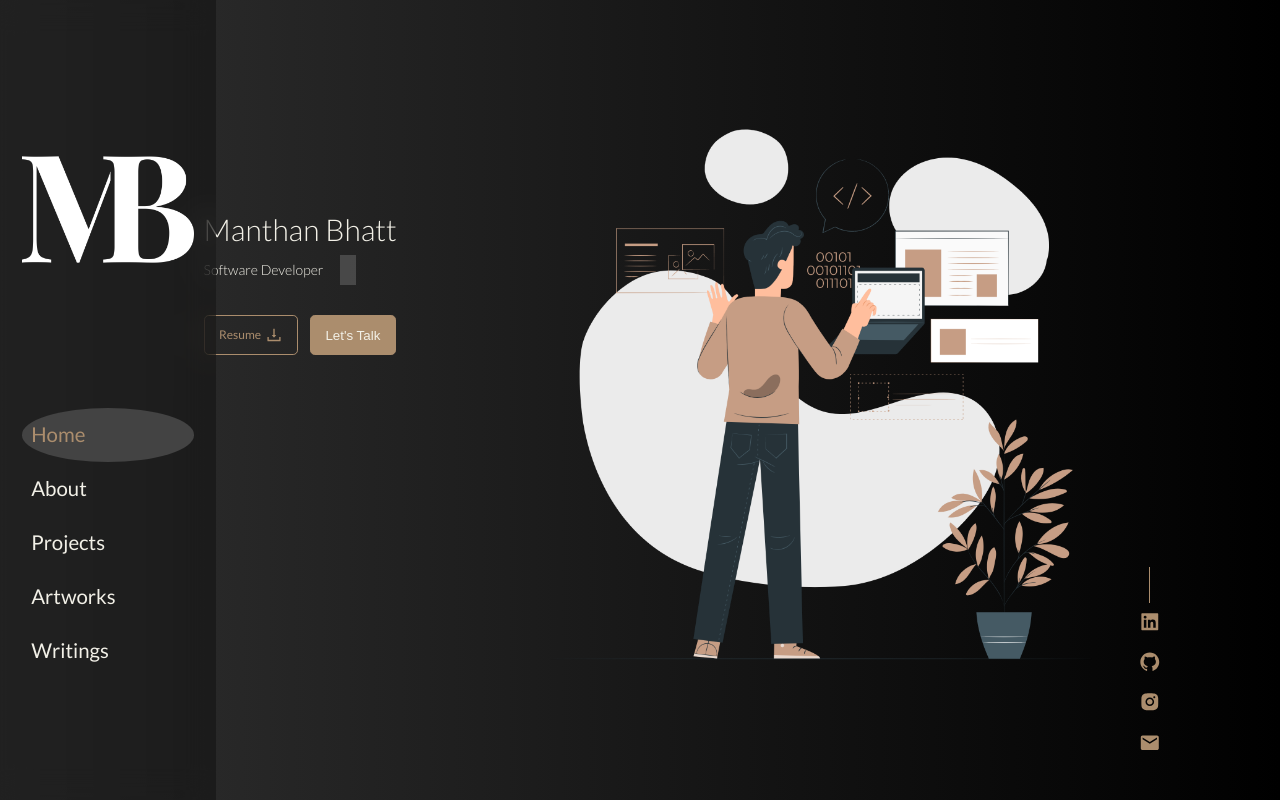
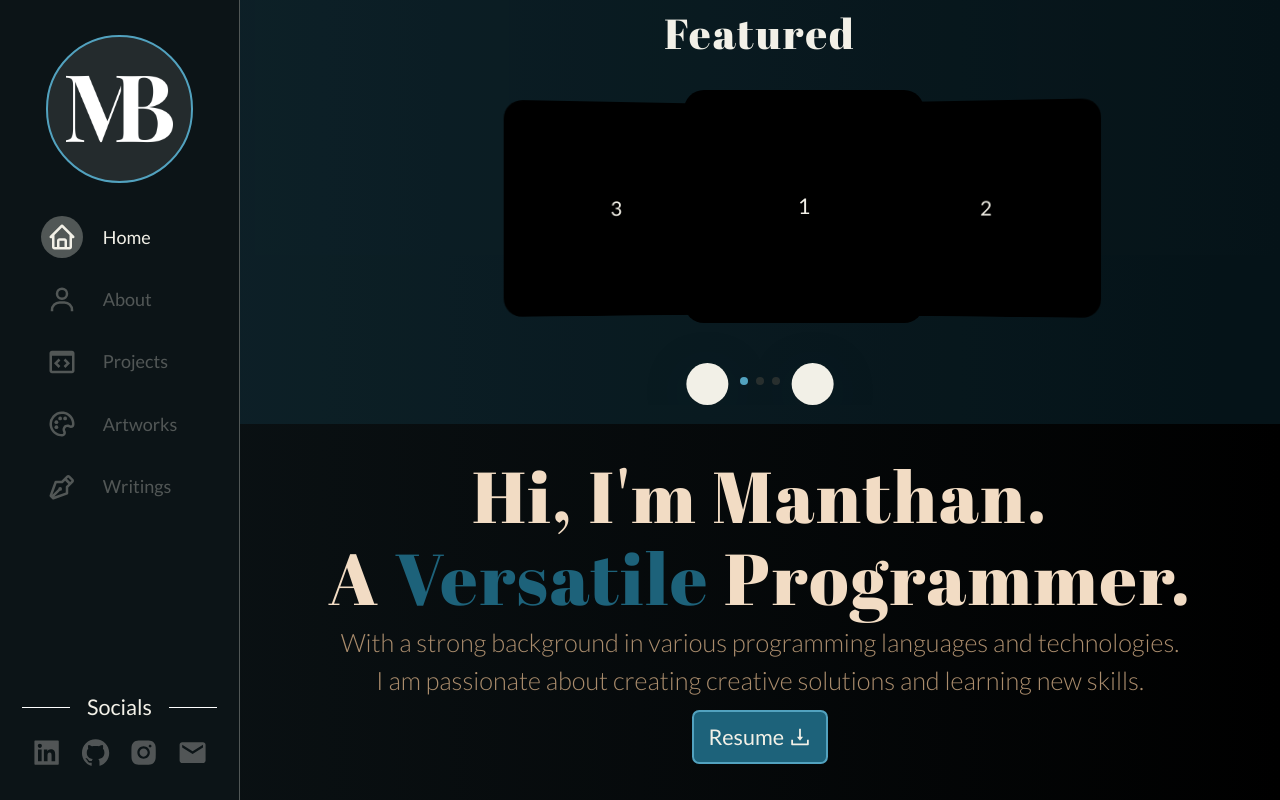
Before and after one commit to man1han/man1han.github.io, a React (Create React App) app: page / in a window 1280 px wide. Built offline with nearby package versions, Linux system fonts and the light colour scheme; grey boxes are pictures that could not be loaded.

Commit message:
idk featured?

```diff
--- a/package.json
+++ b/package.json
@@ -11,8 +11,9 @@
     "react-dom": "^18.2.0",
     "react-icons": "^4.4.0",
     "react-router-dom": "^6.3.0",
+    "react-scripts": "5.0.1",
     "styled-components": "^6.1.1",
-    "react-scripts": "5.0.1",
+    "swiper": "^11.1.4",
     "web-vitals": "^2.1.4"
   },
   "scripts": {
--- a/src/components/navbar/Navbar.jsx
+++ b/src/components/navbar/Navbar.jsx
@@ -1,9 +1,9 @@
 import React from 'react'
 import './navbar.css'
-// import { AiOutlineHome, AiOutlineUser, AiOutlineCode, AiOutlineMessage } from 'react-icons/ai'
-// import { BiBriefcase } from 'react-icons/bi'
-// import { NavContext } from '../../context/NavContext'
-// import { useContext } from 'react';
+// import { AiOutlineHome, AiOutlineUser, AiOutlineCode } from 'react-icons/ai'
+import { BiPalette, BiPen, BiCodeBlock, BiHome, BiUser } from 'react-icons/bi'
+import { AiFillInstagram, AiFillLinkedin, AiFillGithub } from 'react-icons/ai'
+import { MdEmail } from 'react-icons/md'
 import LogoWhite from '../../assets/LogoMBWhite.png'
 
 import { NavLink } from "react-router-dom";
@@ -11,70 +11,48 @@ import { NavLink } from "react-router-dom";
 
 
 const Navbar = () => {
-  // const { activeLinkId } = useContext(NavContext);
-  // const handleNavClick = (selectedId) => {
-  //   document.getElementById(selectedId).scrollIntoView({ behavior: 'smooth' })
-
-  // }
   return (
     <nav>
-
+      <div>
         <div className="logo">
           <img src={LogoWhite} alt="" />
         </div>
         <div className='navlinks'>
           <NavLink to="/" className='navlink'>
+            <div className='navLogo'><BiHome /></div>
             Home
           </NavLink>
           <NavLink to="/about" className='navlink'>
+            <div className='navLogo'><BiUser /></div>
             About
           </NavLink>
           <NavLink to="/projects" className='navlink'>
+            <div className='navLogo'><BiCodeBlock /></div>
             Projects
           </NavLink>
           <NavLink to="/artworks" className='navlink'>
+            <div className='navLogo'><BiPalette /></div>
             Artworks
           </NavLink>
           <NavLink to="/writings" className='navlink'>
+            <div className='navLogo'><BiPen /></div>
             Writings
           </NavLink>
         </div>
+      </div>
+
+      <div className='socials_section'>
+        <div className='socials_header'>Socials</div>
+        <div className='socials_links'>
+          <a href='https://linkedin.com/in/man1han' target="_blank" rel='noreferrer'><AiFillLinkedin /></a>
+          <a href='https://github.com/man1han' target="_blank" rel='noreferrer'><AiFillGithub /></a>
+          <a href='https://instagram.com/manthanbhattt' target="_blank" rel='noreferrer'><AiFillInstagram /></a>
+          <a href='mailto: manthanbhatt2509@gmail.com' target="_blank" rel='noreferrer'><MdEmail /></a>
+        </div>
+
+      </div>
     </nav>
 
-    /* <>
-    <Nav>
-      <div className="logo"><img src={LogoWhite} alt="" /></div>
-      <NavMenu>
-        <NavLink to="/" >
-          Home
-        </NavLink>
-        <NavLink to="/about" >
-          About
-        </NavLink>
-        <NavLink to="/projects" >
-          Projects
-        </NavLink>
-        <NavLink to="/artworks" >
-          Artworks
-        </NavLink>
-        <NavLink to="/writings" >
-          Writings
-        </NavLink>
-      </NavMenu>
-    </Nav>
-    </> */
-
-    // nav - navlinks - navlink
-
-    // <nav>
-    //   <div className="logo"><img src={LogoWhite} alt="" /></div>
-    //   <button className={activeLinkId === 'Landing' ? 'activeClass' : ""} onClick={()=> handleNavClick('landing')}><AiOutlineHome/></button>
-    //   <button className={activeLinkId === 'About' ? 'activeClass' : ""} onClick={()=> handleNavClick('about')}><AiOutlineUser/></button>
-    //   <button className={activeLinkId === 'Blog' ? 'activeClass' : ""} onClick={()=> handleNavClick('blog')}><BiBriefcase/></button>
-    //   {/* <button className={activeLinkId === 'Skills' ? 'activeClass' : ""} onClick={()=> handleNavClick('skills')}><AiOutlineTool/></button> */}
-    //   <button className={activeLinkId === 'Projects' ? 'activeClass' : ""} onClick={()=> handleNavClick('projects')}><AiOutlineCode/></button>
-    //   <button className={activeLinkId === 'Contact' ? 'activeClass' : ""} onClick={()=> handleNavClick('contact')}><AiOutlineMessage/></button>
-    // </nav>
   )
 }
 
--- a/src/components/navbar/navbar.css
+++ b/src/components/navbar/navbar.css
@@ -3,47 +3,101 @@ nav {
     left: 0%;
     top: 0%;
     height: 100vh;
-    z-index: 2;
+    z-index: 10;
     padding: 0.9rem 1.8rem;
-    background: rgba(0,0,0,0.3);
+    background: var(--color-black);
     text-align: center;
     display: flex;
     flex-direction: column;
-    justify-content: space-evenly;
-    backdrop-filter: blur(15px);
-    width: 18rem;
+    justify-content: space-between;
+    width: 20rem;
+    border-right: 1px solid rgba(var(--rgb-white), 0.3);
+    font-size: 1.5rem;
 }
 
-nav .navlink:not(.active) {
-    background: transparent;
-    padding: 0.8rem;
-    border-radius: 50%;
+.navlinks {
     display: flex;
-    color: var(--color-light);
-    font-size: 1.7rem;
+    flex-direction: column;
+    gap: 0.1rem;
 }
 
-nav .navlink:not(.active):hover {
-    background: var(--color-primary);
-    color: var(--color-secondary);
+.navlink {
+    padding: 0.8rem 1.6rem;
+    border-radius: 0.5rem;
+    color:var(--color-white);
+    display: flex;
+    justify-content: flex-start;
+    align-items: center;
+    gap: 20px;
+    transition: var(--transition);
 }
 
-nav .navlink.active {
-    padding: 0.8rem;
-    border-radius: 50%;
-    display: flex;
-    font-size: 1.7rem;
-    background: #434343;
-    color: var(--color-primary);
+.navlink:not(.active) {
+    background: transparent;
+    opacity: 0.3;
 }
 
-nav .logo {
-    background-color: transparent;
-    /* animation-name: bg-animate;
-    animation-timing-function: ease-in-out;
-    animation-delay: 0s;
-    animation-duration: 10s;
-    animation-iteration-count: infinite; */
+.navlink:not(.active):hover {
+    color: var(--color-white);
+    opacity: 0.8;
+}
+
+
+.navLogo{
+    display: flex;
+    padding: 0.5rem;
+    border-radius: 50%;
+    font-size: 2.5rem;
+
+}
+
+.navlink.active .navLogo{
+    background-color: rgba(var(--rgb-white), 0.3);
+}
+
+.logo {
+    background: rgba(var(--rgb-white), 0.1);
+    padding: 1.5rem;
+    border-radius: 50%;
+    border: 2px solid var(--color-secondary-variant);
+    margin: 2rem;
+}
+
+.socials_header {
+    font-size: 1.8rem;
+    display: flex;
+    align-items: center;
+    justify-content: space-between;
+}
+
+.socials_header::before {
+    content: '';
+    width: 4rem;
+    height: 1px;
+    background-color: white;
+}
+
+.socials_header::after {
+    content: '';
+    width: 4rem;
+    height: 1px;
+    background-color: white;
+}
+
+.socials_links {
+    display: flex;
+    align-items: center;
+    justify-content: space-between;
+    padding: 0.8rem;
+    font-size: 2.6rem;
+}
+
+.socials_links a {
+    color: rgba(var(--rgb-white), 0.3);
+
+}
+.socials_links a:hover {
+    color: rgba(var(--rgb-white), 1);
 }
 
 /* =============== MEDIA QUERIES (MEDIUM DEVICES) ============ */
@@ -60,8 +114,38 @@ nav .logo {
         top: unset;
         bottom: 0%;
         border-radius: 0;
+        font-size: 0.8rem;
+        padding: 0.5rem;
     }
+
+    nav > div {
+        display: flex;
+        width: 100%;
+        justify-content: center;
+    }
+    .navlinks {
+        display: flex;
+        flex-direction: row;
+        padding: unset;
+        width: 99%;
+        justify-content: space-between;
+    }
+
     nav .logo {
         display: none;
     }
+
+    .navlink {
+        padding: 0.5rem;
+        gap: 2.5px;
+        flex-direction: column;
+    }
+
+    .navLogo {
+        font-size: 2.5rem;
+    }
+
+    .socials_section{
+        display: none;
+    }
 }
--- a/src/index.css
+++ b/src/index.css
@@ -14,11 +14,24 @@
 
 :root {
     --color-black: #0C1417;
+    --color-white: #F2F0E7;
+
+    --color-primary: #AB8D6D;
+    --color-primary-variant: #F2DCC4;
+
     --color-secondary: #1D627A;
     --color-secondary-variant: #52A2BF;
-    --color-primary: #AB8D6D;
-    --color-primary-variant: #F2DCC4;
-    --color-white: #F2F0E7;
+
+    /* RGB value strings for alpha value manipulation */
+    --rgb-black: 12, 20, 23;
+    --rgb-white: 242, 240, 231;
+
+    --rgb-primary: 171, 141, 109;
+    --rgb-primary-variant: 242, 220, 196;
+
+    --rgb-secondary: 29, 98, 122;
+    --rgb-secondary-variant: 82, 162, 191;
+
 
     --transition: all 400ms ease;
 
@@ -41,18 +54,16 @@ html {
 
 body {
     font-family: var(--font-body);
-    /* background: var(--color-bg); */
     color: var(--color-white);
-    line-height: 1.7;
-    background: #000000;
+    line-height: 1.5;
+    background: var(--color-black);
     /* fallback for old browsers */
-    background: -webkit-linear-gradient(to right, #303030, #000000);
+    background: -webkit-linear-gradient(to right, var(--color-black), #000000);
     /* Chrome 10-25, Safari 5.1-6 */
-    background: linear-gradient(to right, #303030, #000000);
+    background: linear-gradient(to right, var(--color-black), #000000);
     /* W3C, IE 10+/ Edge, Firefox 16+, Chrome 26+, Opera 12+, Safari 7+ */
     background-repeat: no-repeat;
     background-attachment: fixed;
-
 }
 
 /* ================= GENERAL STYLES =================== */
@@ -67,11 +78,15 @@ h2,
 h3,
 h4,
 h5 {
-    font-weight: 300;
+    font-weight: 400;
 }
 
 h1 {
-    font-size: 2.5rem;
+    font-family: var(--font-headers);
+    letter-spacing: 2px;
+    font-size: 6rem;
+    font-weight: 400;
+    line-height: 1;
 }
 
 section {
@@ -98,11 +113,12 @@ section>h2 {
 }
 
 .text-light {
-    color: var(--color-light);
+    color: var(--color-primary);
+    font-weight: 300;
 }
 
 a {
-    color: var(--color-primary);
+    color: var(--color-primary-variant);
     transition: var(--transition);
 }
 
@@ -112,26 +128,26 @@ a:hover {
 
 .btn {
     width: max-content;
-    display: inline-flex;
-    color: var(--color-primary);
+    display: flex;
+    color: var(--color-white);
     gap: 0.3rem;
     align-items: center;
     padding: 0.75rem 1.2rem;
-    border-radius: 0.4rem;
+    border-radius: 0.6rem;
     cursor: pointer;
-    border: 1px solid var(--color-primary);
+    border: 2px solid var(--color-secondary-variant);
     transition: var(--transition);
+    /* background: var(--color-secondary); */
 }
 
 .btn:hover {
-    background: var(--color-white);
-    color: var(--color-bg);
+    background: var(--color-secondary-variant);
+    /* color: var(--color-primary-variant); */
     border-color: transparent;
 }
 
-.btn-primary {
-    background: var(--color-primary);
-    color: var(--color-bg);
+.btn-secondary {
+    background: var(--color-secondary);
 }
 
 img {
@@ -163,6 +179,7 @@ img {
     .container {
         width: var(--container-width-sm);
     }
+
     section {
         height: max-content;
         min-height: 100vh;
--- a/src/pages/landing/CTA.jsx
+++ /dev/null
@@ -1,18 +0,0 @@
-import React from 'react'
-import Resume from '../../assets/Resume-Manthan.pdf'
-import {AiOutlineDownload} from 'react-icons/ai'
-
-const CTA = () => {
-  const handleNavClick = (selectedId) => {
-    document.getElementById(selectedId).scrollIntoView({behavior:'smooth'})
-
-  }
-  return (
-    <div className="cta">
-        <a href={Resume} download className='btn'>Resume <AiOutlineDownload style={{fontSize : '1.5rem'}}/></a>
-        <button className='btn btn-primary' onClick={()=> handleNavClick('contact')}>Let's Talk</button>
-    </div>
-  )
-}
-
-export default CTA
--- a/src/pages/landing/Devices.jsx
+++ /dev/null
@@ -1,10 +0,0 @@
-import React from 'react'
-
-const Devices = () => {
-    return (
-        <div className="devices__container">
-        </div>
-    )
-}
-
-export default Devices
--- /dev/null
+++ b/src/pages/landing/Featured.jsx
@@ -0,0 +1,76 @@
+import React, { useEffect, useState } from 'react'
+import { Swiper, SwiperSlide } from 'swiper/react';
+import 'swiper/css';
+import 'swiper/css/effect-coverflow';
+import 'swiper/css/pagination';
+import 'swiper/css/navigation';
+import { EffectCoverflow, Pagination, Navigation } from 'swiper/modules';
+import { FaArrowLeft, FaArrowRight  } from "react-icons/fa";
+
+
+const Featured = () => {
+    const data = ["1", "2", "3"]
+    const [currentIndex, setCurrentIndex] = useState(0)
+    const carouselInfiniteScroll = () => {
+        if (currentIndex === data.length - 1) {
+            return setCurrentIndex(0)
+        }
+        return setCurrentIndex(currentIndex + 1)
+    }
+
+    useEffect(() => {
+        const interval = setInterval(() => { carouselInfiniteScroll() }, 3000)
+        return () => clearInterval(interval)
+    })
+    return (
+        <div className="container">
+            <h1 className="heading">Featured</h1>
+            <Swiper
+                effect={'coverflow'}
+                grabCursor={true}
+                centeredSlides={true}
+                loop={true}
+                slidesPerView={'auto'}
+                coverflowEffect={{
+                    rotate: 10,
+                    stretch: 0,
+                    depth: 100,
+                    modifier: 1,
+                }}
+                pagination={{ el: '.swiper-pagination', clickable: true }}
+                navigation={{
+                    nextEl: '.swiper-button-next',
+                    prevEl: '.swiper-button-prev',
+                    clickable: true,
+                }}
+                modules={[EffectCoverflow, Pagination, Navigation]}
+                className="swiper_container"
+            >
+                {data.map((item, index) => {
+                    return <SwiperSlide key={index}>
+                        <div className='featured_card'>{item}</div>
+                    </SwiperSlide>
+                })}
+
+                <div className="slider-controler">
+                    <div className="swiper-button-prev slider-arrow">
+                        <FaArrowLeft/>
+                    </div>
+                    <div className="swiper-button-next slider-arrow">
+                        <FaArrowRight/>
+                    </div>
+                    <div className="swiper-pagination"></div>
+                </div>
+            </Swiper>
+        </div>
+        /*  <div className='carousel__container'>
+              {data.map((item, index) => {
+                  return <h1 className='carousel_item'  style={{ transform: `translate(-${currentIndex*100}%)` }} key={index}>
+                      {item}
+                  </h1>
+              })}
+          </div> */
+    )
+}
+
+export default Featured
--- a/src/pages/landing/Landing.jsx
+++ b/src/pages/landing/Landing.jsx
@@ -1,28 +1,27 @@
 import React from 'react'
 import './landing.css'
-import CTA from './CTA'
-import LandingSocials from './LandingSocials'
-import Devices from './Devices'
-import { useNav } from '../../hooks/useNav'
+import Resume from '../../assets/Resume-Manthan.pdf'
+import { AiOutlineDownload } from 'react-icons/ai'
+import Featured from './Featured'
+
 
 const Landing = () => {
-  // const landingRef = useNav("Landing")
   return (
-    <header  id='landing'>
-      <div className="container header__container">
+    <div className='landing__container' id='landing'>
+      <div className='featured__container'>
+        <Featured/>
+      </div>
+      <div className="intro__container">
         <div className='title'>
-          <h1>Manthan Bhatt</h1>
-          <div className="subtitle">
-            <h3 className='text-light'>Software Developer</h3>
-            <Devices />
+          <h1>Hi, I'm Manthan.</h1>
+          <h1>A <span className='versatile'>Versatile</span> Programmer.</h1>
+          <h3 className='text-light'>With a strong background in various programming languages and technologies.<br />I am passionate about creating creative solutions and learning new skills.</h3>
+          <div className="cta">
+            <a href={Resume} download className='btn btn-secondary'>Resume <AiOutlineDownload style={{ fontSize: '2rem', display:'flex' }} /></a>
           </div>
-          <CTA />
         </div>
-        <div className="me">
-        </div>
-        <LandingSocials />
       </div>
-    </header>
+    </div>
   )
 }
 
--- a/src/pages/landing/LandingSocials.jsx
+++ /dev/null
@@ -1,16 +0,0 @@
-import React from 'react'
-import { AiFillInstagram, AiFillLinkedin, AiFillGithub } from 'react-icons/ai'
-import { MdEmail } from 'react-icons/md'
-
-const LandingSocials = () => {
-  return (
-    <div className='header__socials'>
-      <a href='https://linkedin.com/in/man1han' target="_blank" rel='noreferrer'><AiFillLinkedin /></a>
-      <a href='https://github.com/man1han' target="_blank" rel='noreferrer'><AiFillGithub /></a>
-      <a href='https://instagram.com/manthanbhattt' target="_blank" rel='noreferrer'><AiFillInstagram /></a>
-      <a href='mailto: manthanbhatt2509@gmail.com' target="_blank" rel='noreferrer'><MdEmail /></a>
-    </div>
-  )
-}
-
-export default LandingSocials
--- a/src/pages/landing/landing.css
+++ b/src/pages/landing/landing.css
@@ -1,34 +1,202 @@
-header {
+#landing {
     height: 100vh;
-    padding-top: 7rem;
+    /* padding-top: 4rem; */
     overflow: hidden;
-    margin-left: 7rem;
+    margin-left: 20rem;
 }
 
-.header__container {
-    /* text-align: right; */
+.landing__container {
     height: 100%;
     position: relative;
     display: grid;
-    grid-template-columns: 1fr 2fr 0.1fr;
+    grid-template-rows: 1.5fr 1fr;
+    font-size: 1.8rem;
 }
+
+.intro__container {
+    display: flex;
+    justify-content: center;
+    text-align: center;
+    /* z-index: 1; */
+}
+
 .title {
-    margin-top: 10rem;
+    padding: 3rem;
     width: 100%;
+    color: var(--color-primary-variant);
+    display: flex;
+    flex-direction: column;
+    gap: 10px;
 }
-.subtitle {
-    display: flex;
-    align-items: center;
-    gap: 0.8rem;
+
+.versatile {
+    color: var(--color-secondary);
 }
 
 /*  ================== CTA ================ */
 .cta {
-    margin-top: 2.5rem;
     display: flex;
-    gap: 1rem;
-    /* justify-content: center; */
+    align-items: center;
+    justify-content: center;
+    gap: 10px;
 }
+
+/* =================== FREATURED ================== */
+.featured__container {
+    background-color: rgba(var(--rgb-secondary), 0.2);
+    height: 100%;
+    position: relative;
+}
+
+.container {
+    width: 700px !important;
+    height: 100%;
+    position: relative;
+}
+
+.swiper-wrapper {
+    max-width: 200px;
+}
+
+.swiper_container {
+    height: 80%;
+    position: relative;
+
+}
+.heading {
+    padding: 1rem 0;
+    font-size: 3.5rem;
+    text-align: center;
+}
+
+.featured_card{
+    background-color: black;
+    height: 80%;
+    width: 20rem;
+    justify-content: center;
+    text-align: center;
+    align-items: center;
+    display: flex;
+    border-radius: 20px;
+    position: relative;
+}
+
+.slider-controler {
+    position: relative;
+    bottom: 3rem;
+    display: flex;
+    align-items: center;
+    justify-content: center;
+    color: black;
+}
+.swiper-slide {
+    position: relative;
+    max-width: 24rem;
+    padding: 2rem;
+}
+.slider-controler .slider-arrow {
+    background: var(--color-white);
+    width: 3.5rem;
+    height: 3.5rem;
+    border-radius: 50%;
+    left: 42%;
+    transform: translateX(-42%);
+    filter: drop-shadow(0px 8px 24px rgba(18, 28, 53, 0.1));
+    padding: 0.8rem;
+    color: transparent;
+}
+
+.slider-controler .swiper-button-next {
+    left: 58% !important;
+    transform: translateX(-58%) !important;
+}
+
+.swiper-pagination {
+    position: relative !important;
+    /* width: 15rem !important; */
+    bottom: 1rem;
+}
+
+.swiper-pagination .swiper-pagination-bullet {
+    filter: drop-shadow(0px 8px 24px rgba(18, 28, 53, 0.1));
+    background: var(--color-primary);
+}
+
+.swiper-pagination .swiper-pagination-bullet-active {
+    background: var(--color-secondary-variant);
+}
+.swiper-slide-shadow-left,
+.swiper-slide-shadow-right {
+    display: none;
+}
+
+/*
+
+@media (max-width: 500px) {
+    .swiper_container {
+        height: 47rem;
+    }
+
+    .swiper-slide {
+        width: 28rem !important;
+        height: 36rem !important;
+    }
+
+    .swiper-slide img {
+        width: 28rem !important;
+        height: 36rem !important;
+    }
+}
+
+.swiper-slide img {
+    width: 37rem;
+    height: 42rem;
+    border-radius: 2rem;
+    object-fit: cover;
+}
+
+.swiper-slide-shadow-left,
+.swiper-slide-shadow-right {
+    display: none;
+}
+
+
+
+
+
+@media (max-width: 990px) {
+    .slider-controler .swiper-button-next {
+        left: 70% !important;
+        transform: translateX(-70%) !important;
+    }
+}
+
+@media (max-width: 450px) {
+    .slider-controler .swiper-button-next {
+        left: 80% !important;
+        transform: translateX(-80%) !important;
+    }
+}
+
+@media (max-width: 990px) {
+    .slider-controler .swiper-button-prev {
+        left: 30% !important;
+        transform: translateX(-30%) !important;
+    }
+}
+
+@media (max-width: 450px) {
+    .slider-controler .swiper-button-prev {
+        left: 20% !important;
+        transform: translateX(-20%) !important;
+    }
+}
+
+
+
+
+
+ */
 
 /* =================== LANDING SOCIALS ================== */
 .header__socials {
@@ -50,121 +218,9 @@ header {
 }
 
 /* ======================== ME =====================*/
-.me {
 
-    background-image: url(../../assets/Developer\ activity-pana.png);
-    background-size: contain;
-    background-repeat: no-repeat;
-    width: 100%;
-    max-height: 700px;
-    height: auto;
-    overflow: hidden;
-    padding: 0
 
-}
 
-/* ==================== SCROLL DOWN ======================= */
-.scroll__down {
-    display: none;
-    position: absolute;
-    right: -2.3rem;
-    bottom: 5rem;
-    transform: rotate(90deg);
-    font-weight: 300;
-    font-size: 0.8rem;
-}
-
-/*========================== DEVICES ANIMATION =======================*/
-.devices__container {
-    width: 2.5rem;
-    height: 2.5rem;
-    background-size: cover;
-    background-repeat: no-repeat;
-    animation-name: flip-devices;
-    animation-timing-function: ease-in-out;
-    animation-delay: 0s;
-    animation-duration: 10s;
-    animation-iteration-count: infinite;
-    filter: invert();
-    opacity: 0.6;
-}
-
-@keyframes flip-devices {
-    0% {
-        background-image: url(../../assets/mobile-phone.png);
-        transform: rotateY(0);
-    }
-
-    10% {
-        background-image: url(../../assets/mobile-phone.png);
-        transform: rotateY(90deg);
-    }
-    11% {
-        background-image: url(../../assets/laptop.png);
-        transform: rotateY(90deg);
-    }
-
-    20% {
-        background-image: url(../../assets/laptop.png);
-        transform: rotateY(0);
-    }
-
-    30% {
-        background-image: url(../../assets/laptop.png);
-        transform: rotateY(90deg);
-    }
-    31% {
-        background-image: url(../../assets/desktop.png);
-        transform: rotateY(90deg);
-    }
-
-    40% {
-        background-image: url(../../assets/desktop.png);
-        transform: rotateY(0);
-    }
-
-    50% {
-        background-image: url(../../assets/desktop.png);
-        transform: rotateY(90deg);
-    }
-    51% {
-        background-image: url(../../assets/website.png);
-        transform: rotateY(90deg);
-    }
-
-    60% {
-        background-image: url(../../assets/website.png);
-        transform: rotateY(0);
-    }
-
-    70% {
-        background-image: url(../../assets/website.png);
-        transform: rotateY(90deg);
-    }
-    71% {
-        background-image: url(../../assets/video-console.png);
-        transform: rotateY(90deg);
-    }
-
-    80% {
-        background-image: url(../../assets/video-console.png);
-        transform: rotateY(0);
-    }
-
-    90% {
-        background-image: url(../../assets/video-console.png);
-        transform: rotateY(90deg);
-    }
-    91% {
-        background-image: url(../../assets/mobile-phone.png);
-        transform: rotateY(90deg);
-    }
-
-    100% {
-        background-image: url(../../assets/mobile-phone.png);
-        transform: rotateY(0);
-    }
-}
 
 
 
@@ -213,7 +269,7 @@ header {
         grid-template-columns: 1fr;
         grid-template-rows: 0.5fr 1fr;
         grid-template-areas: 't'
-        'm';
+            'm';
     }
 
     .header__socials {
```
Also changed, not shown: src/App.jsx (+0 -11 lines), 1 other file (tests, documents, lock files or other folders). Lines whose indentation alone changed are shown as unchanged.
